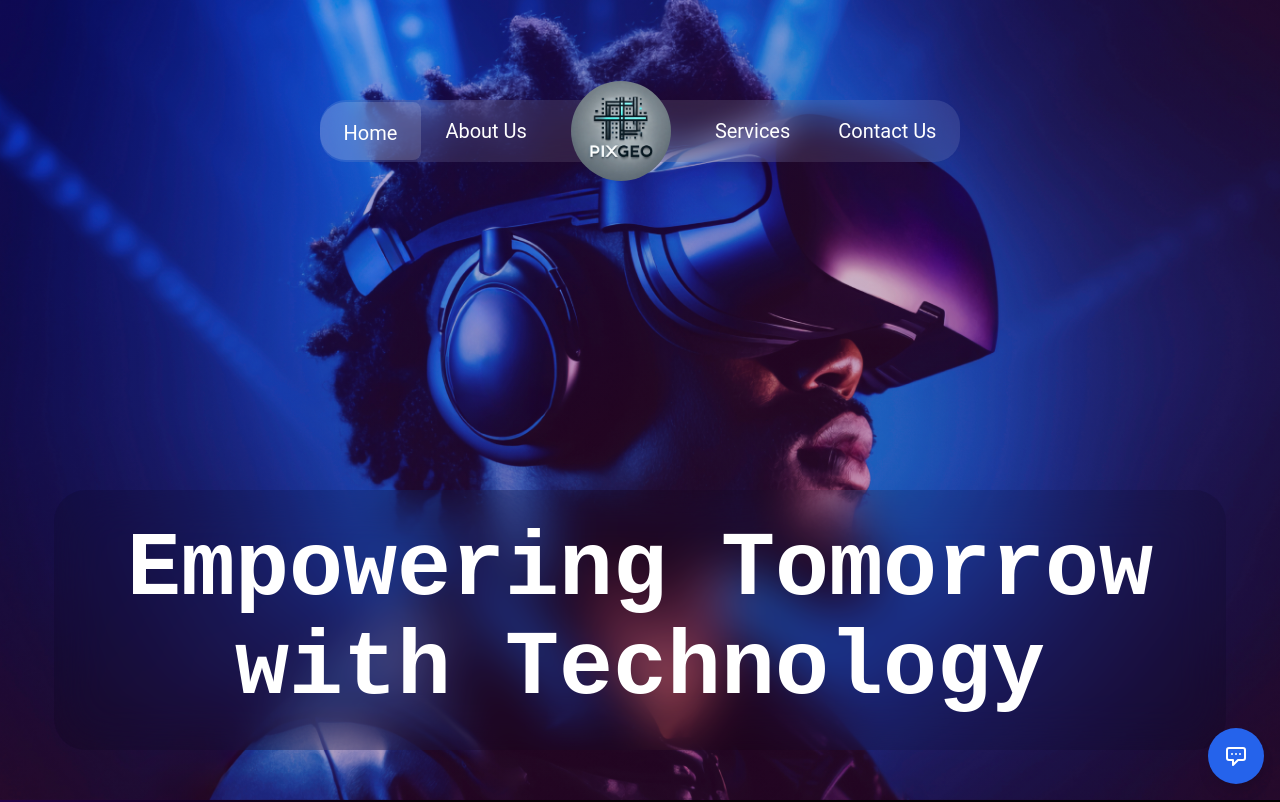
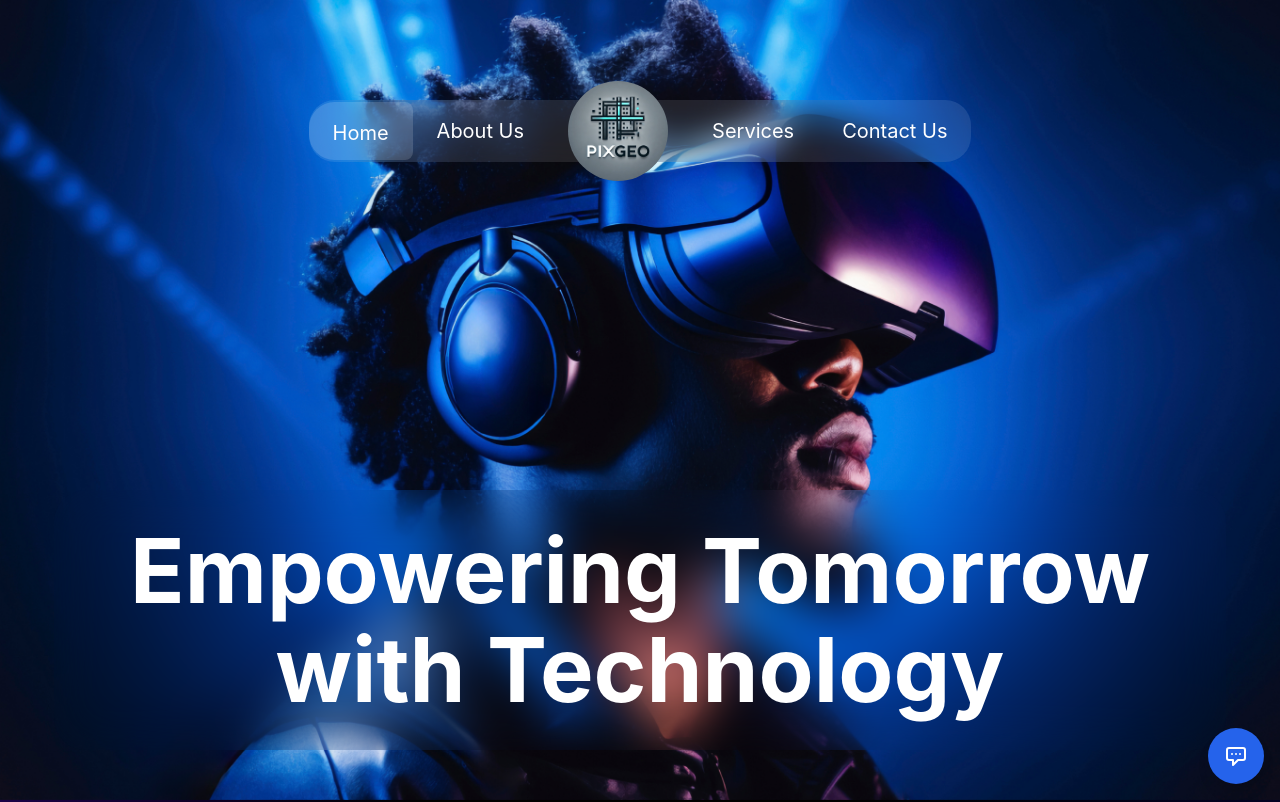
Before and after one commit to Gobyshanth/pixgeo, a React (Vite) app: page / in a window 1280 px wide. Shown: the top 802 px of the page. Built offline with nearby package versions, Linux system fonts and the light colour scheme.

Commit message:
versel commit

```diff
--- a/src/index.css
+++ b/src/index.css
@@ -1,6 +1,6 @@
 @tailwind base;
 @tailwind components;
-@tailwind utilities;
+
 
 :root {
   font-family: Inter, system-ui, Avenir, Helvetica, Arial, sans-serif;
@@ -48,7 +48,7 @@ h1 {
 
 @media (prefers-color-scheme: light) {
   :root {
-    color: #1a2c3b;
+    color: #213547;
     background-color: #ffffff;
   }
 
```
